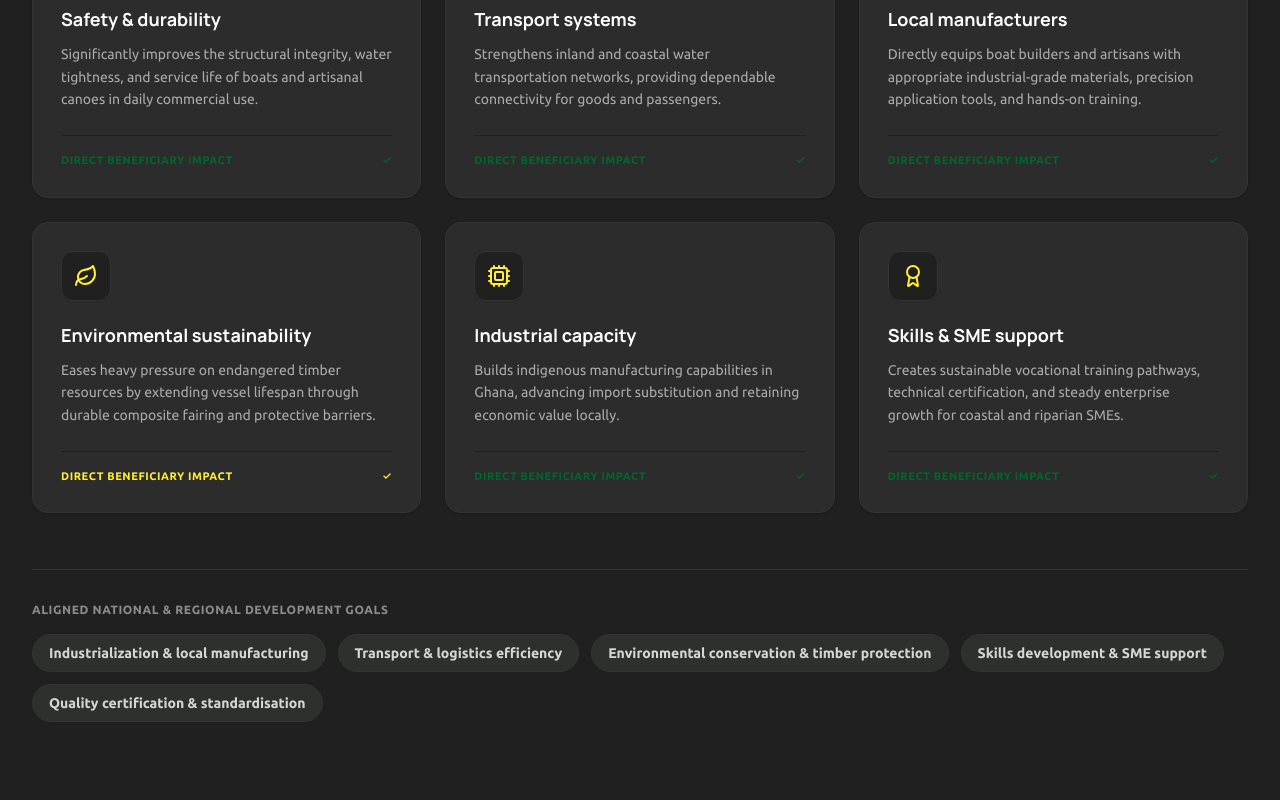
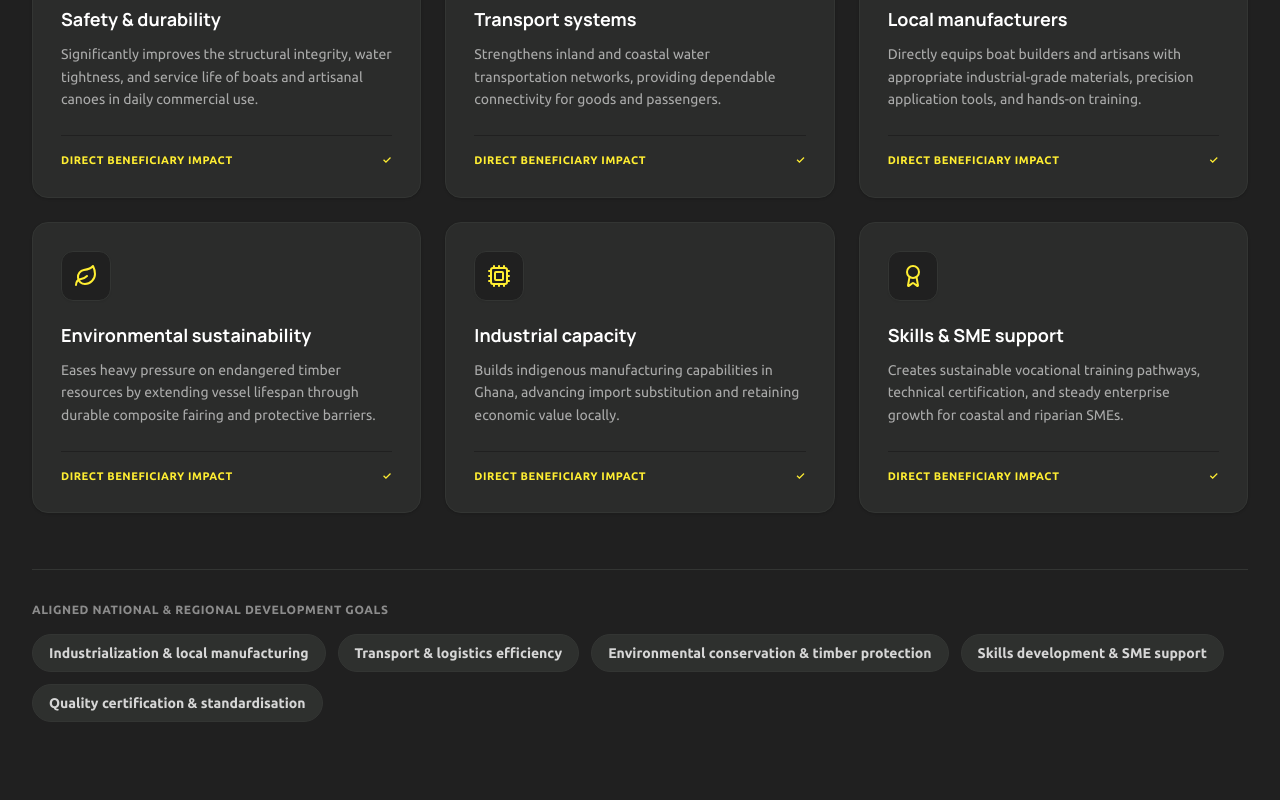
Before and after one commit to armahphilipa/Laus-Deo, a React (Vite) app: page / in a window 1280 px wide. Shown: the part 6040-6840 px from the top of the page. Built offline with nearby package versions, Linux system fonts and the light colour scheme.

Commit message:
Change color of #impact-card-text for light theme

```diff
--- a/src/index.css
+++ b/src/index.css
@@ -445,6 +445,6 @@ html.light #progress {
   color: #FFEE32 !IMPORTANT;
 }
 
-#impact-card-text {
+html.light #impact-card-text {
   color: #006630 !IMPORTANT;
 }
```
